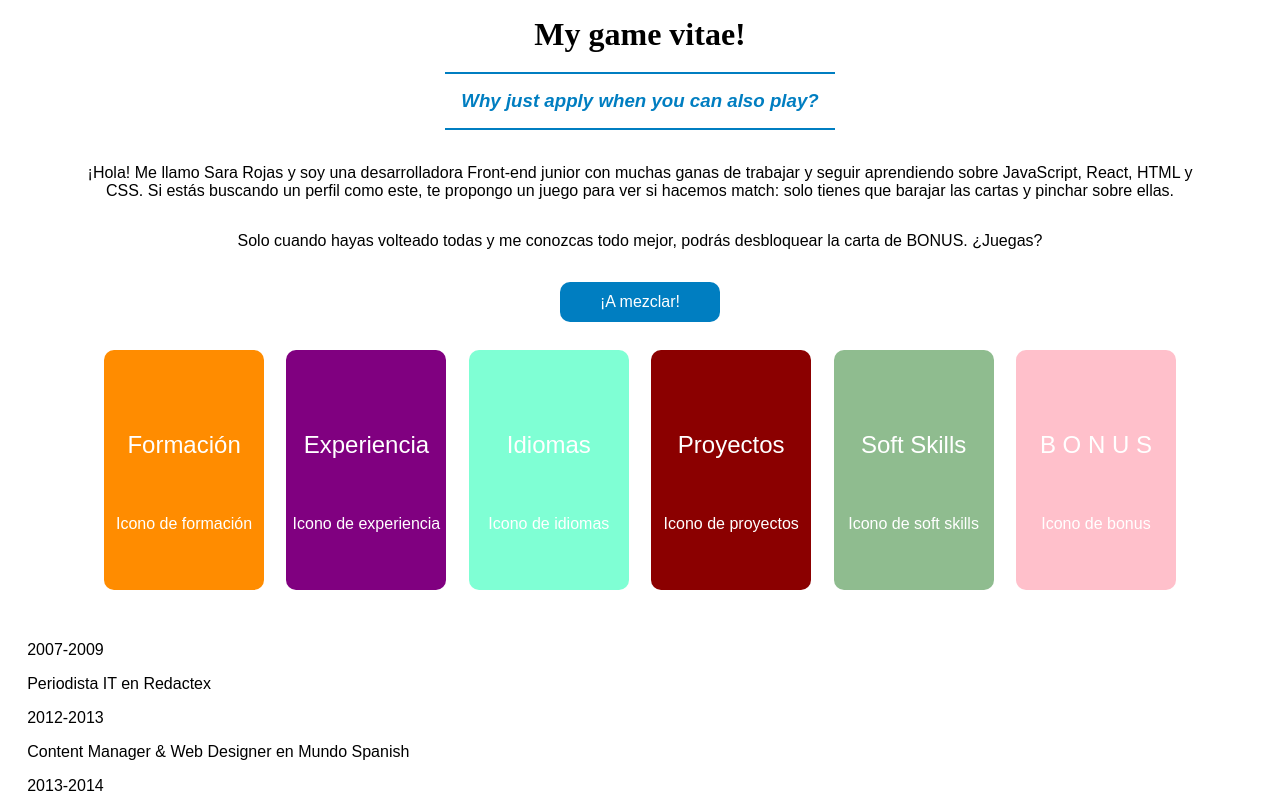
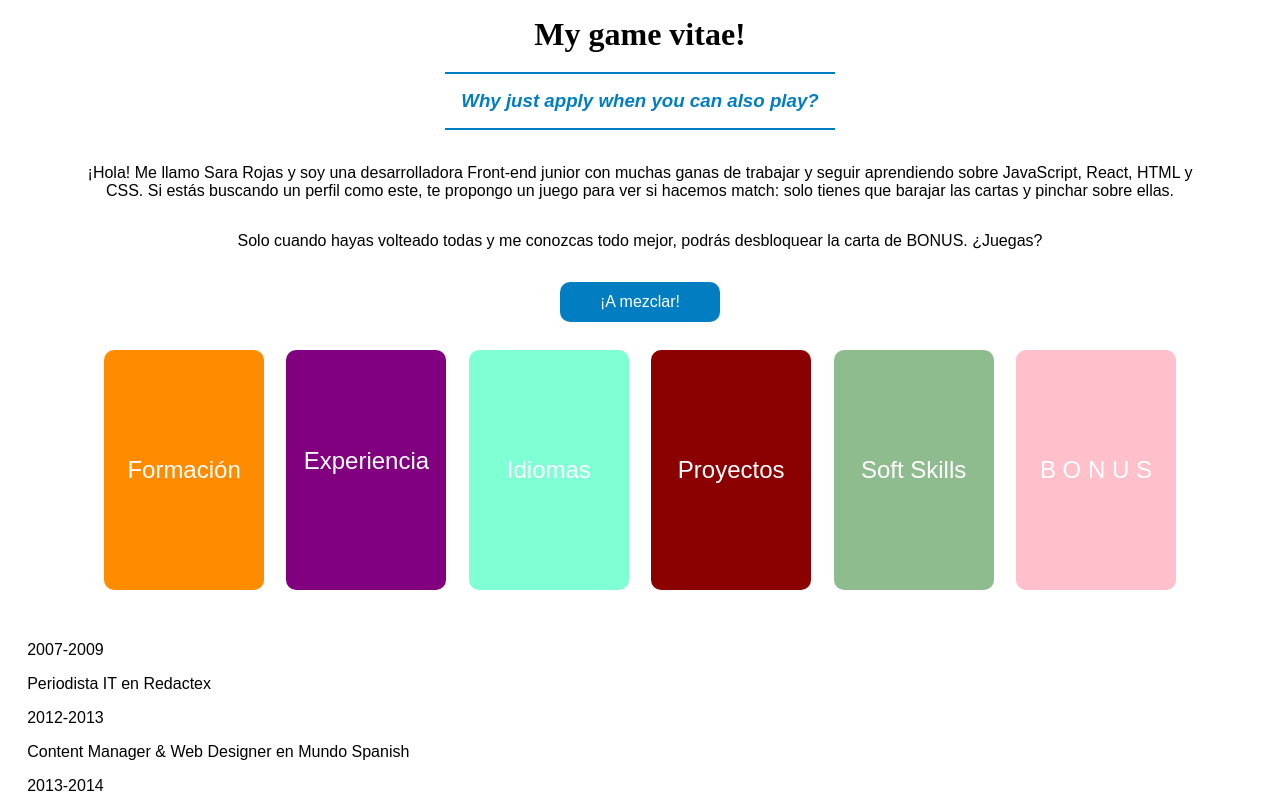
Before and after one commit to srojasz/project-1, a React (Create React App) app: page / in a window 1280 px wide. Shown: the top 800 px of the page. Built offline with nearby package versions, Linux system fonts and the light colour scheme.

Commit message:
add router and fontawesome

```diff
--- a/package.json
+++ b/package.json
@@ -6,9 +6,11 @@
     "@testing-library/jest-dom": "^4.2.4",
     "@testing-library/react": "^9.5.0",
     "@testing-library/user-event": "^7.2.1",
+    "font-awesome": "^4.7.0",
     "node-sass": "^4.14.1",
     "react": "^16.13.1",
     "react-dom": "^16.13.1",
+    "react-router-dom": "^5.2.0",
     "react-scripts": "3.4.3"
   },
   "scripts": {
--- a/public/index.html
+++ b/public/index.html
@@ -11,6 +11,7 @@
     />
     <link rel="apple-touch-icon" href="%PUBLIC_URL%/logo192.png" />
     <link rel="manifest" href="%PUBLIC_URL%/manifest.json" />
+    <link rel="stylesheet" href="path/to/font-awesome/css/font-awesome.min.css">
 
     <title>My game vitae!</title>
   </head>
--- a/src/components/Card.js
+++ b/src/components/Card.js
@@ -1,5 +1,6 @@
 import React from 'react'
 import '../stylesheets/card.scss';
+import 'font-awesome/css/font-awesome.min.css';
 
 
 function Card(props) {
@@ -9,7 +10,7 @@ function Card(props) {
         <p className="card__title">
           {props.name}
         </p>
-        <p className="card__icon">{props.icon}</p>
+        <i className={`card__icon ${props.icon}`}></i>
 
       </div>
 
--- a/src/components/CardList.js
+++ b/src/components/CardList.js
@@ -5,9 +5,7 @@ import dataCards from "../data/dataCards.json";
 
 
 function CardList() {
-
   const [cards, setCards] = useState(dataCards);
-  const [count, setCount] = useState(0);
 
   function handleSuffle() {
     let i, j, temp;
@@ -17,8 +15,8 @@ function CardList() {
           cards[i] = cards[j];
           cards[j] = temp;
       }
-      const nextState = [...cards];
-      setCards(nextState);
+      const shuffleCards = [...cards];
+      setCards(shuffleCards);
   }
 
   return (
--- a/src/data/dataCards.json
+++ b/src/data/dataCards.json
@@ -6,7 +6,7 @@
     },
     {
         "name": "Experiencia",
-        "icon": "Icono de experiencia",
+        "icon": "fas fa-briefcase",
         "class": "card__purple"
      },
      {
--- a/src/index.js
+++ b/src/index.js
@@ -2,8 +2,14 @@ import React from 'react';
 import ReactDOM from 'react-dom';
 import App from './components/App';
 import * as serviceWorker from './serviceWorker';
+import 'font-awesome/css/font-awesome.min.css';
+import { HashRouter } from "react-router-dom";
 
-ReactDOM.render(<App />, document.getElementById('root'));
+
+ReactDOM.render(
+    <HashRouter>
+        <App />
+    </HashRouter>, document.getElementById('root'));
 
 
 serviceWorker.unregister();
--- a/src/stylesheets/app.scss
+++ b/src/stylesheets/app.scss
@@ -1,3 +1,5 @@
+@import '../stylesheets/utilities/mixins.scss';
+
 .app-container {
   margin: 1rem 1.2rem;
   font-family: "Ubuntu", sans-serif;
```
Also changed, not shown: src/stylesheets/utilities/_mixins.scss (added), 1 other file (tests, documents, lock files or other folders).
